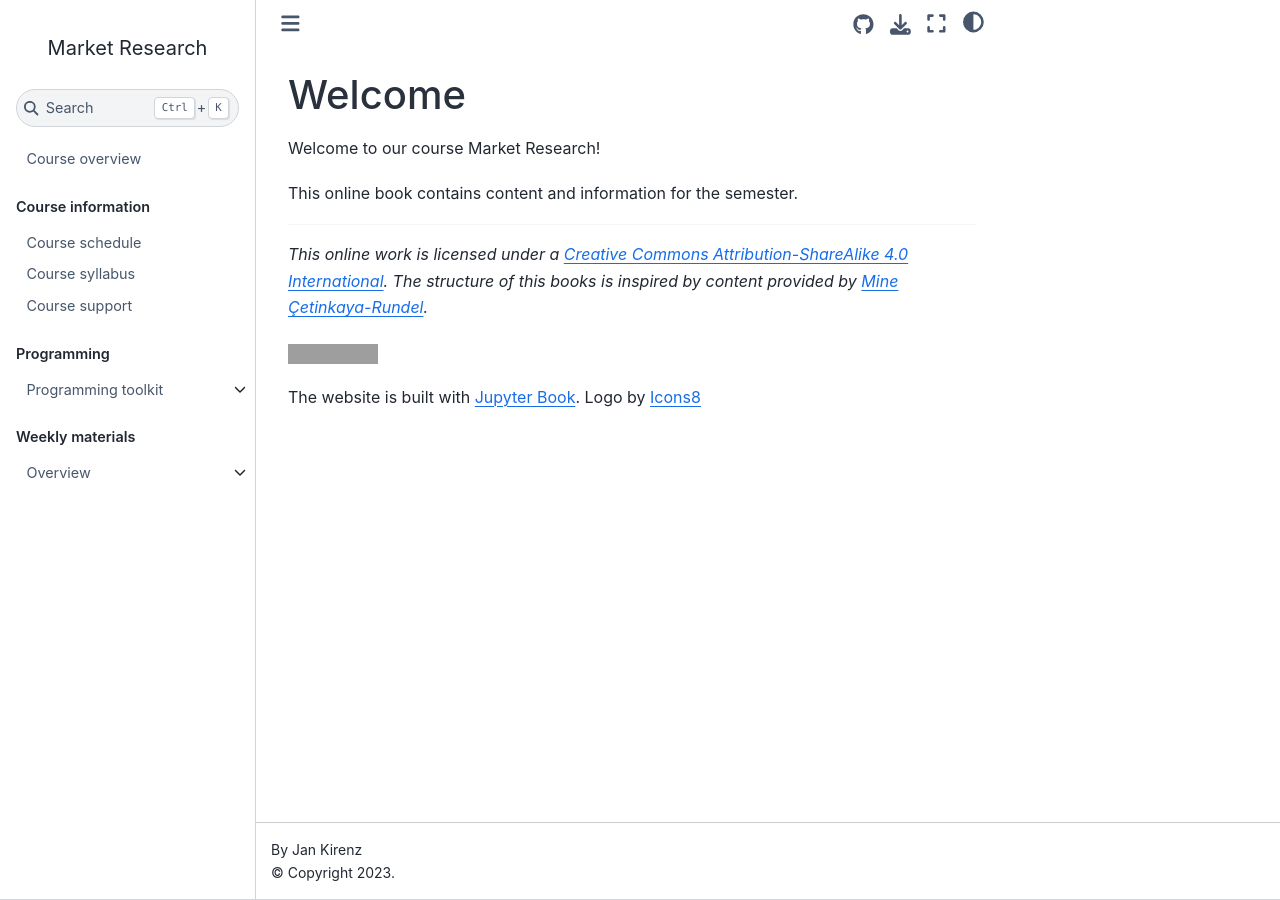
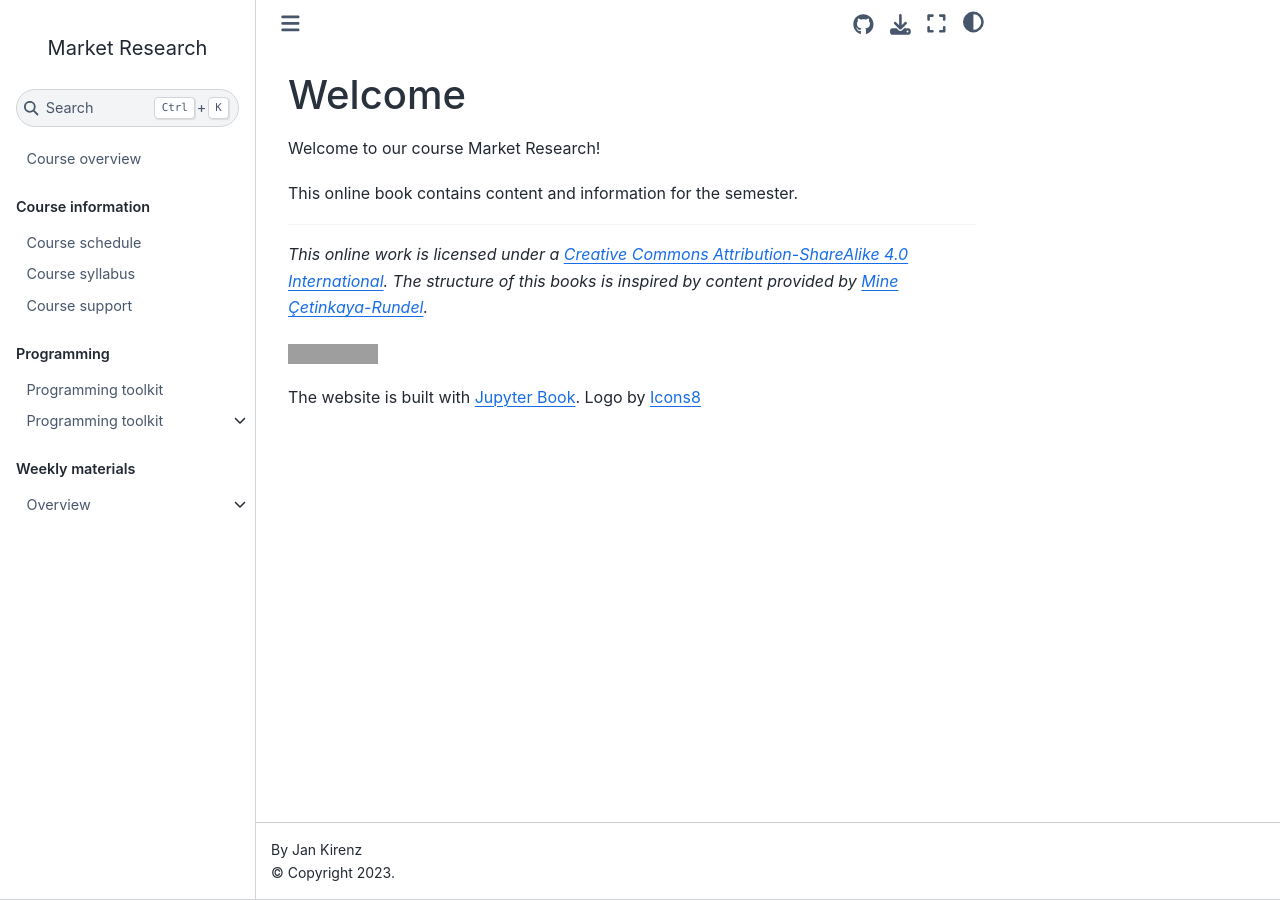
Before and after one commit to mr-ws22/website, a Jupyter Book: the page built from README.md, in a window 1280 px wide. Built offline with Jupyter Book 1.0.4 settings and Sphinx 7.4.7 and the Sphinx Book theme 1.1.4, drawn with Linux system fonts in a browser that asks for light colours; comment, search, counter and statistics services are not loaded; grey boxes are pictures that could not be loaded.

Commit message:
Update _toc.yml

```diff
--- a/_toc.yml
+++ b/_toc.yml
@@ -10,6 +10,7 @@ parts:
   - caption: Programming
     chapters:
     - file: docs/programming-toolkit.md
+    - file: docs/programming-environment.md
       sections:
       - file: docs/programming-fundamentals.ipynb
       - file: docs/programming-syntax.ipynb
```
